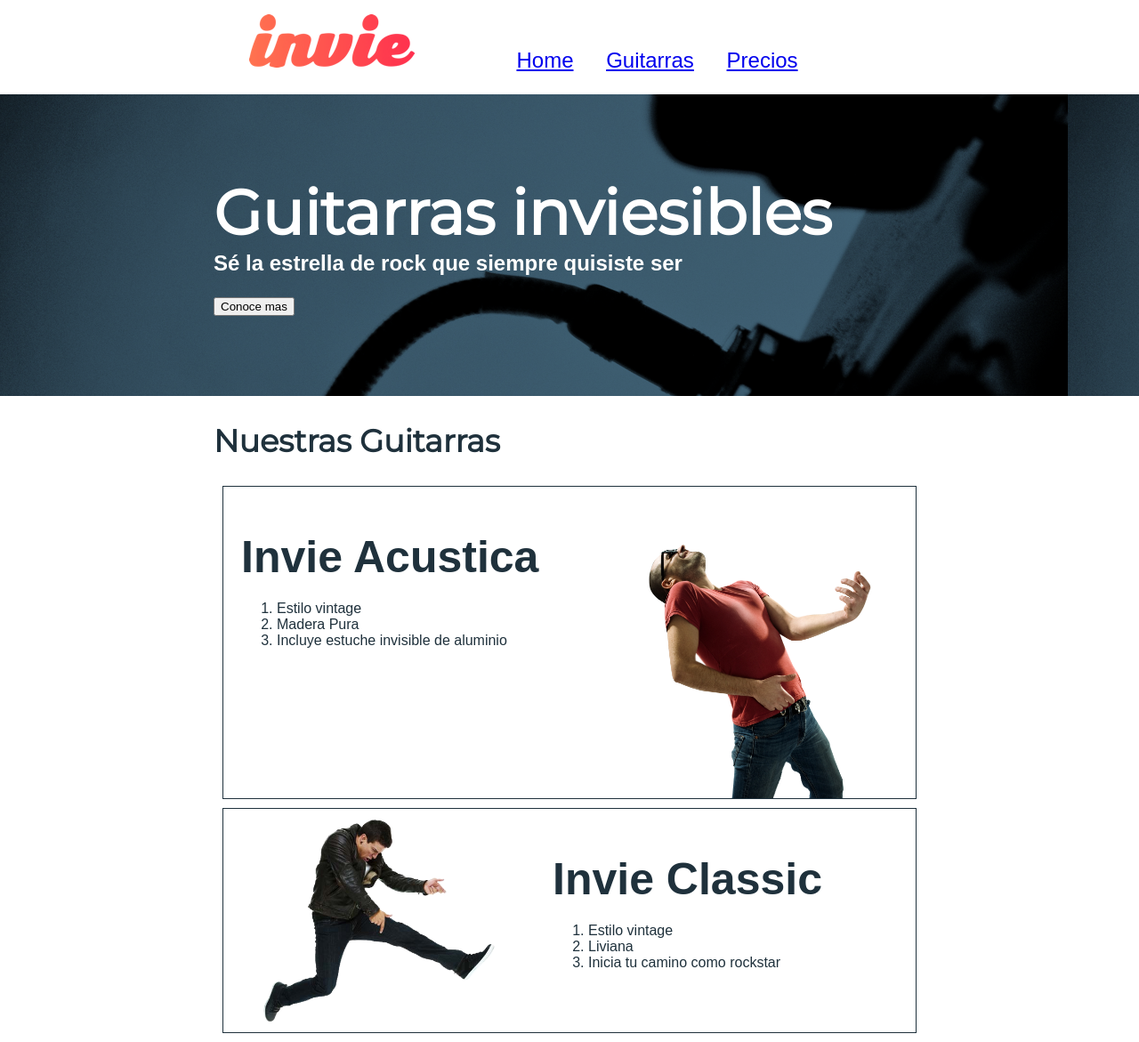
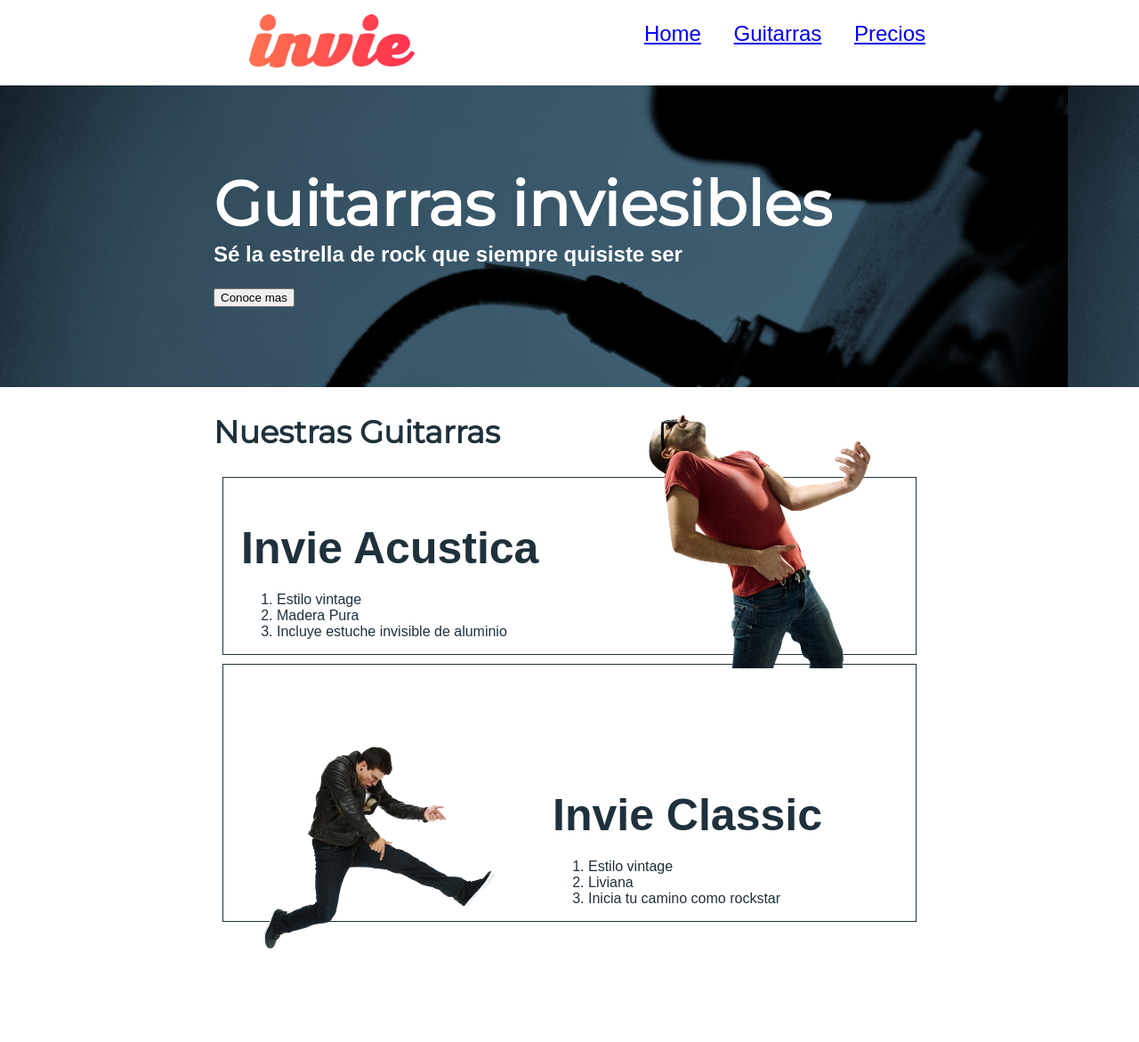
Before and after one commit to jeancarlosri1/Web-Designer, a plain HTML site: page Index.html in a window 1280 px wide. Shown: the whole page at 89% size. After the commit the page ends 1078 px from the top, so only its background shows below. Drawn offline with Linux system fonts and the light colour scheme; a web font is replaced by a local one.

Commit message:
Agregando Posicions

```diff
--- a/css/invie.css
+++ b/css/invie.css
@@ -53,6 +53,8 @@ body{
 .menu{
 	font-size: 24px;
 	display: inline-block;
+	position: absolute;
+	right: 0;
 }
 .menu li{
 	display: inline-block;
@@ -67,14 +69,18 @@ body{
 }
 .right{
 	float: right;
+	position: relative;
+	top: -136px;
 }
 .left{
 	float: left;
+	position: relative;
+	top: 80px;
 }
 .guitarra{
 	margin: 10px;
 	padding: 10px;
-	overflow: hidden;
+	/*overflow: hidden;*/
 	border: 1px solid #1F313C;
 }
 
@@ -87,3 +93,6 @@ body{
 .contenedor-guitarra-b{
 	margin-left: 370px;
 }
+.header{
+	position: relative;
+}
```
